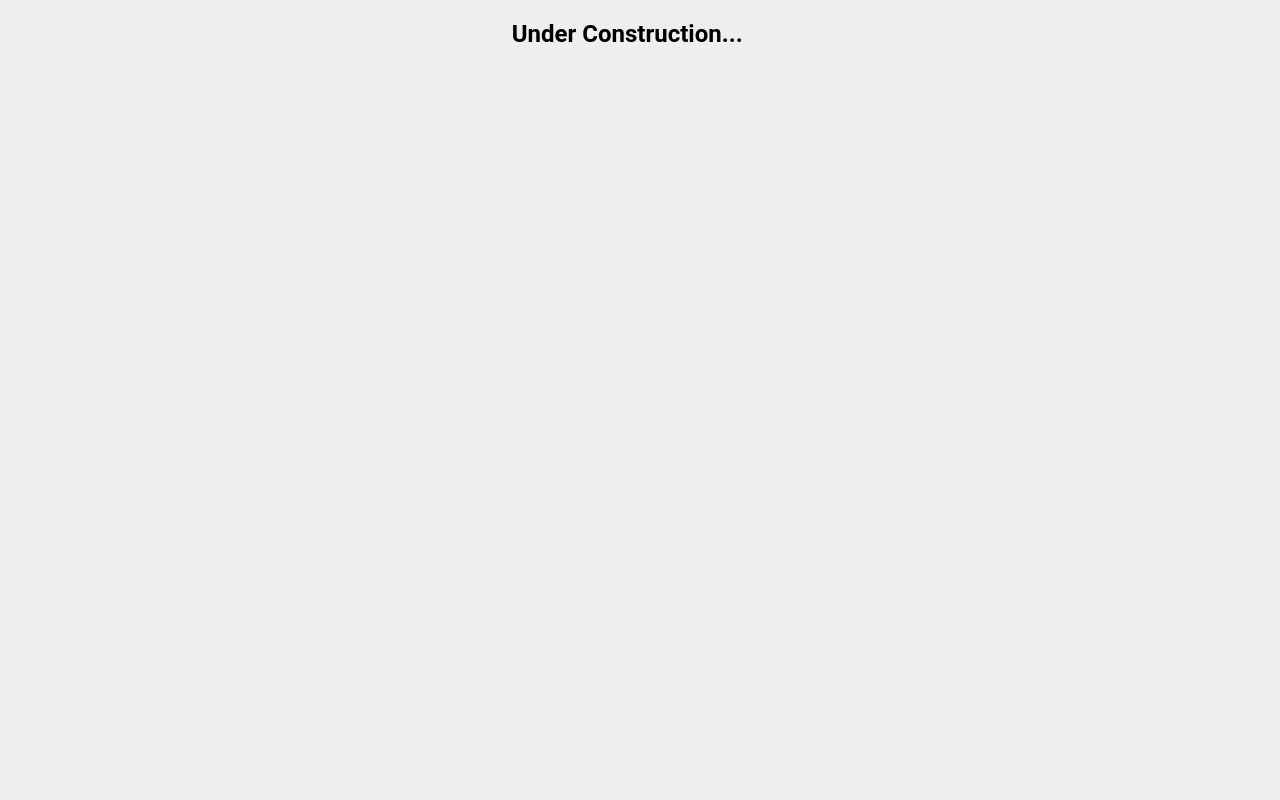
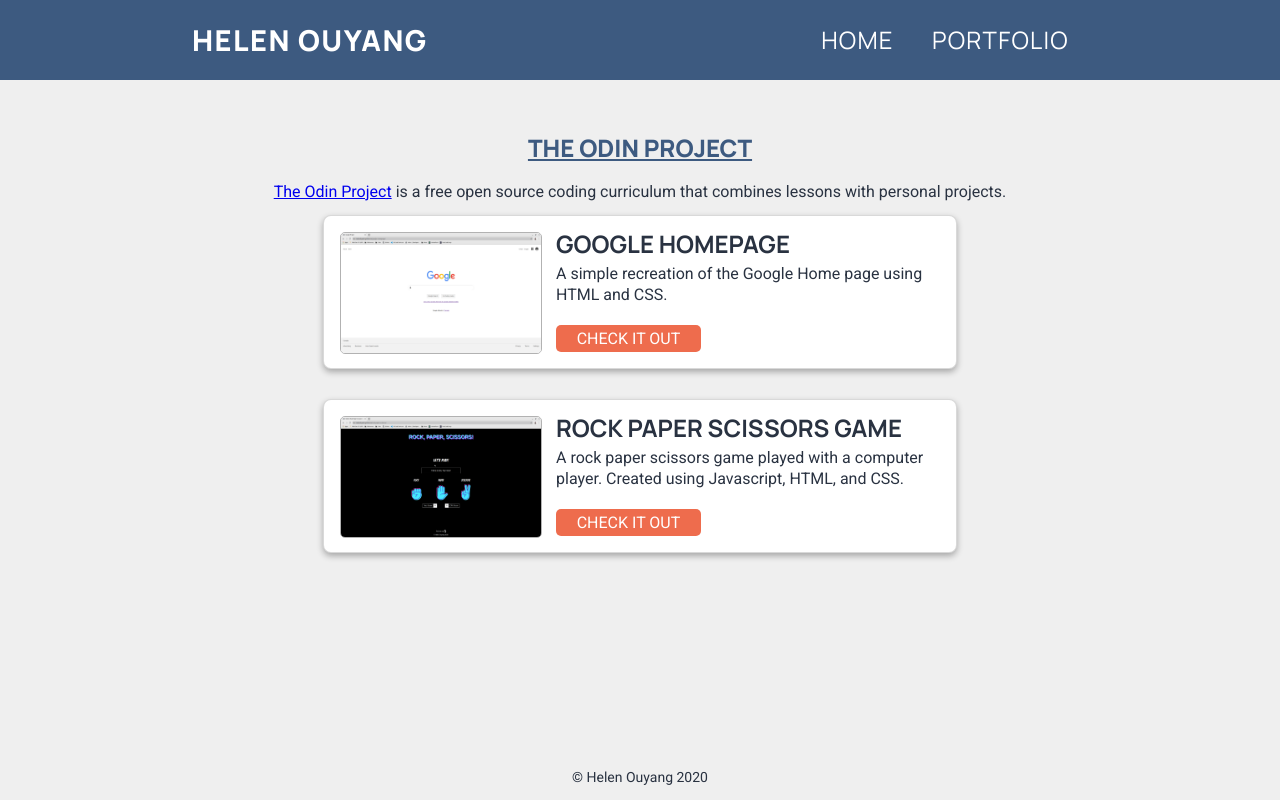
Before and after one commit to helenohyeah/helenohyeah.github.io, a plain HTML site: page portfolio.html in a window 1280 px wide. Drawn offline with Linux system fonts and the light colour scheme.

Commit message:
Completed styling of index and porfolio. Modified content.

```diff
--- a/Styles/index.css
+++ /dev/null
@@ -1,126 +0,0 @@
-html,
-body {
-    font-family: 'Roboto', sans-serif;
-    font-size: 16px;
-    color: black;
-    margin: 0;
-    padding: 0;
-    border: none;
-    width: 98vw;
-    height: 98vh;
-    display: flex;
-    flex-direction: column;
-    justify-content: space-between;
-    align-items: center;
-    background: #eee;
-}
-
-nav {
-    font-family: 'Manrope', sans-serif;
-    text-transform: uppercase;
-    background: lightblue;
-    height: 5em;
-    display: flex;
-    justify-content: space-around;
-    align-items: center;
-}
-/*I can't get my nav to align the text to the center of the container. Help pls*/
-
-.nav-left {
-    width: 50vw;
-    margin: 0 0 0 15%;
-    font-size: 1.8em;
-    font-weight: 800;
-    letter-spacing: 0.05em;
-}
-
-.nav-right {
-    width: 50vw;
-    margin: 0 15% 0 0;
-    font-size: 1.5em;
-    letter-spacing: 0.05em;
-}
-
-.nav-right ul {
-    display: flex;
-    justify-content: flex-end;
-    align-items: center;
-}
-
-.nav-right li {
-    list-style-type: none;
-    padding: 0 1vw;
-}
-
-.nav-right a {
-    font-weight: normal;
-    text-decoration: none;
-    position: relative;
-    margin: 0 0.5vw;
-    font-weight: normal;
-    color: #000;
-}
-
-.nav-right a:visited {
-    color: #000;
-}
-
-.nav-right a:hover {
-    text-shadow: -0.5px 0 0 #000, 0.5px 0 0 #000;
-}
-
-.nav-right a::before {
-    content: "";
-    position: absolute;
-    width: 100%;
-    height: 2px;
-    bottom: 0;
-    left: 0;
-    background-color: #000;
-    visibility: hidden;
-    transform: scaleX(0);
-    transition: all 0.3s ease-in-out 0s;
-}
-
-.nav-right a:hover::before {
-    visibility: visible;
-    transform: scaleX(1);
-}
-
-.inner {
-    width: 50vw;
-    display: flex;
-    flex-direction: column;
-    align-items: center;
-}
-
-#my-face {
-    width: 250px;
-    height: 250px;
-    margin: 2vh 2vw;
-    border-radius: 50%;
-    box-shadow: 0 3px 6px rgba(0,0,0,.30);
-}
-
-.sub {
-    font-family: 'Manrope', sans-serif;
-    text-align: center;
-    margin: 3vh 10vw;
-    font-size: 1.3em;
-    font-weight: 500;
-    line-height: 150%;
-}
-
-.content-box {
-    margin: 3vh 8vw;
-    padding: 2em 2em;
-    border: 0.5px solid rgba(0,0,0,.15);
-    border-radius: 5px;
-    box-shadow: 0 3px 6px rgba(0,0,0,.30);
-    line-height: 150%;
-    background: #fff;
-}
-
-.main p {
-    line-height: 1.5em;
-}
--- /dev/null
+++ b/Styles/style.css
@@ -0,0 +1,265 @@
+/*Color Pallette:
+#efefef - Light grey for background
+#3d5a80 - Primary blue
+#ee6c4d - Accent orange
+#293241 - Dark blue for text
+
+#98c1d9 - Secondary blue for ??
+#e0fbfc - Tertiary blue for ??
+*/
+
+html,
+body {
+    font-family: 'Roboto', sans-serif;
+    font-size: 16px;
+    color: #293241;
+    margin: 0;
+    padding: 0;
+    border: none;
+    width: 100%;
+    height: 98vh;
+    display: flex;
+    flex-direction: column;
+    justify-content: space-between;
+    align-items: center;
+    background: #efefef;
+}
+
+main {
+    height: 100%;
+    display: flex;
+    flex-direction: column;
+    justify-content: flex-start;
+    margin: 2em 0;
+}
+
+footer {
+    font-size: 14px;
+}
+
+/*Nav styling*/
+
+nav {
+    font-family: 'Manrope', sans-serif;
+    text-transform: uppercase;
+    color: #fff;
+    background: #3d5a80;
+    height: 5em;
+    display: flex;
+    justify-content: space-around;
+    align-items: center;
+}
+
+.nav-left {
+    width: 50vw;
+    margin: 0 0 0 15%;
+    font-size: 1.8em;
+    font-weight: 800;
+    letter-spacing: 0.05em;
+    color: #fff;
+}
+
+.nav-left a,
+.nav-left a:visited,
+.nav-right a:visited {
+    color: #fff;
+    text-decoration: none;
+}
+
+.nav-right {
+    width: 50vw;
+    margin: 0 15% 0 0;
+    font-size: 1.5em;
+    letter-spacing: 0.05em;
+}
+
+.nav-right ul {
+    display: flex;
+    justify-content: flex-end;
+    align-items: center;
+}
+
+.nav-right li {
+    list-style-type: none;
+    padding: 0 1vw;
+}
+
+.nav-right a {
+    font-weight: normal;
+    text-decoration: none;
+    position: relative;
+    margin: 0 0.5vw;
+    font-weight: normal;
+    color: #fff;
+}
+
+.nav-right a:hover {
+    text-shadow: -0.5px 0 0 #fff, 0.5px 0 0 #fff;
+}
+
+.nav-right a::before {
+    content: "";
+    position: absolute;
+    width: 100%;
+    height: 2px;
+    bottom: 0;
+    left: 0;
+    background-color: #ee6c4d;
+    visibility: hidden;
+    transform: scaleX(0);
+    transition: all 0.3s ease-in-out 0s;
+}
+
+.nav-right a:hover::before {
+    visibility: visible;
+    transform: scaleX(1);
+}
+
+/*Home content styling*/
+
+.inner {
+    width: 50vw;
+    display: flex;
+    flex-direction: column;
+    align-items: center;
+}
+
+#my-face {
+    width: 250px;
+    height: 250px;
+    border-radius: 50%;
+    box-shadow: 0 3px 6px rgba(0,0,0,.30);
+}
+
+h2.sub {
+    color: #3d5a80;
+    font-family: 'Manrope', sans-serif;
+    font-weight: 600;
+    text-align: center;
+    margin: 1em 20px;
+    font-size: 1.3em;
+    line-height: 150%;
+}
+
+.content-box {
+    margin: 2vh 6vw;
+    padding: 2em 2em;
+    border: 0.5px solid rgba(0,0,0,.15);
+    border-radius: 8px;
+    box-shadow: 0 3px 6px rgba(0,0,0,.30);
+    line-height: 150%;
+    background: #fff;
+}
+
+.connect-cta {
+    margin: 2vh 0;
+}
+
+ion-icon {
+    color: #ee6c4d;
+    font-size: 42px;
+    cursor: pointer;
+    padding: 0 0.5rem;
+    transition: 0.1s;
+}
+
+ion-icon:hover {
+    transform: scaleX(1.1);
+    transform: translateY(-0.2em);
+    transition: 0.2s;
+}
+
+/*Portfolio content styling*/
+
+#portfolio-title {
+    color: #3d5a80;
+    font-family: 'Manrope', sans-serif;
+    text-transform: uppercase;
+    font-size: 1.5em;
+    font-weight: 900;
+    text-align: center;
+    text-decoration: underline;
+    margin: 1em;
+}
+
+.portfolio-sub {
+    text-align: center;
+}
+
+.portfolio-inner {
+    width: 80vw;
+    display: flex;
+    flex-wrap: wrap;
+    justify-content: center;
+}
+
+.block {
+    width: 600px;
+    height: 120px;
+    border: 0.5px solid rgba(0,0,0,.15);
+    border-radius: 8px;
+    box-shadow: 0 3px 6px rgba(0,0,0,.30);
+    margin: 15px 15px;
+    padding: 1em 1em;
+    display: grid;
+    grid-template-columns: 200px 1em auto;
+    grid-template-rows: 2em auto 1.7em;
+    background: #fff;
+}
+
+.block .img {
+    grid-column: 1 / 2;
+    grid-row: 1 / 4;
+
+}
+
+.block h3 {
+    grid-column: 3 / 4;
+    grid-row: 1 / 2;
+    font-family: 'Manrope', sans-serif;
+    text-transform: uppercase;
+    font-size: 1.5em;
+    font-weight: bold;
+}
+
+.block p {
+    grid-column: 3 / 4;
+    grid-row: 2 / 3;
+    line-height: 1.3;
+}
+
+a.check-cta {
+    grid-column: 3 / 4;
+    grid-row: 3 / 4;
+    background: #ee6c4d;
+    text-align: center;
+    text-decoration: none;
+    text-transform: uppercase;
+    color: #fff;
+    max-width: 125px;
+    line-height: 1.7em;
+    padding: 0 10px;
+    border-radius: 5px;
+    transition: 0.1s;
+}
+
+a.check-cta:focus,
+a.check-cta:hover {
+    box-shadow: 0 0.5em 0.5em -0.4em rgba(0,0,0,.60);
+    transform: translateY(-0.2em);
+    transition: 0.2s;
+}
+
+a.check-cta:visited {
+    text-decoration: none;
+    color: #fff;
+
+}
+
+.block img {
+    display: block;
+    height: 100%;
+    width: 100%;
+    border: 1px solid rgba(0,0,0,.30);
+    border-radius: 5px;
+}
--- a/portfolio.html
+++ b/portfolio.html
@@ -2,22 +2,57 @@
 <html lang="en">
 <head>
     <meta charset="UTF-8">
-    <!--
-    <link href="Styles/reset.css" rel="stylesheet" type="text/css" media="all"/>-->
-    <link href="Styles/index.css" rel="stylesheet" type="text/css" media="all"/>
+    <link href="Styles/reset.css" rel="stylesheet" type="text/css" media="all"/>
+    <link href="Styles/style.css" rel="stylesheet" type="text/css" media="all"/>
+    <link href="https://fonts.googleapis.com/css2?family=Manrope:wght@200;300;400;500;523;600;700;800&display=swap" rel="stylesheet">
+    <link href="https://fonts.googleapis.com/css2?family=Roboto:ital,wght@0,100;0,300;0,400;0,500;0,700;0,900;1,100;1,300;1,400;1,500;1,700;1,900&display=swap" rel="stylesheet">
     <title>Helen | Portfolio</title>
 </head>
 
 <body>
-    <h2>Under Construction...</h2>
-    <!--
-    <p1>The Odin Project:
-        <ul>
-            <li><a href="https://helenohyeah.github.io/google-homepage/">Google homepage</a></li>
-            <li><a href="https://helenohyeah.github.io/rock-paper-scissors/">Rock Paper Scissors game</a></li>
-        </ul>
-    </p1>-->
+
+<header>
+    <nav>
+        <div class="nav-left">
+            <h1 id="my-name"><a href="index.html">Helen Ouyang</a></h1>
+        </div>
+        <div class="nav-right">
+            <ul>
+                <li><a href="index.html">Home</a></li>
+                <li><a href="portfolio.html">Portfolio</a></li>
+            </ul>
+        </div>
+    </nav>
+</header>
+
+<main>
+    <h2 id="portfolio-title">The Odin Project</h2>
+    <p class="portfolio-sub"><a href="https://theodinproject.com/about" target="_blank">The Odin Project</a> is a free open source coding curriculum that combines lessons with personal projects.</p>
+    <div class="portfolio-inner">
+        <div class="block">
+            <div class="img"><a href="https://helenohyeah.github.io/google-homepage/"><img src="Images/google-homepage-1920x1055.png" alt="Screenshot of a google homepage recreation"></a></div>
+            <h3 class="title">Google Homepage</h3>
+            <p class="description">A simple recreation of the Google Home page using HTML and CSS.</p>
+            <a class="check-cta" href="https://helenohyeah.github.io/google-homepage/">Check it out</a>
+        </div>
+        <div class="block">
+            <div class="img"><a href="https://helenohyeah.github.io/rock-paper-scissors/"><img src="Images/rock-paper-scissors-1920x1055.png" alt="Screenshot of a rock paper scissor game"></a></div>
+            <h3 class="title">Rock Paper Scissors Game</h3>
+            <p class="description">A rock paper scissors game played with a computer player. Created using Javascript, HTML, and CSS.</p>
+            <a class="check-cta" href="https://helenohyeah.github.io/rock-paper-scissors/">Check it out</a>
+        </div>
+    <!-- Placeholder for future projects
+    <div class="block">
+        <div class="img"></div>
+        <div class="right-side"></div>
+    </div>
+    -->
+    </div>
+</main>
+
+<footer>
+    <p>© Helen Ouyang 2020</p>
+</footer>
+
 </body>
-
-
 </html>
```
Also changed, not shown: index.html (+15 -8 lines), Images/google-homepage-1920x1055.png (added), Images/rock-paper-scissors-1920x1055.png (added).
